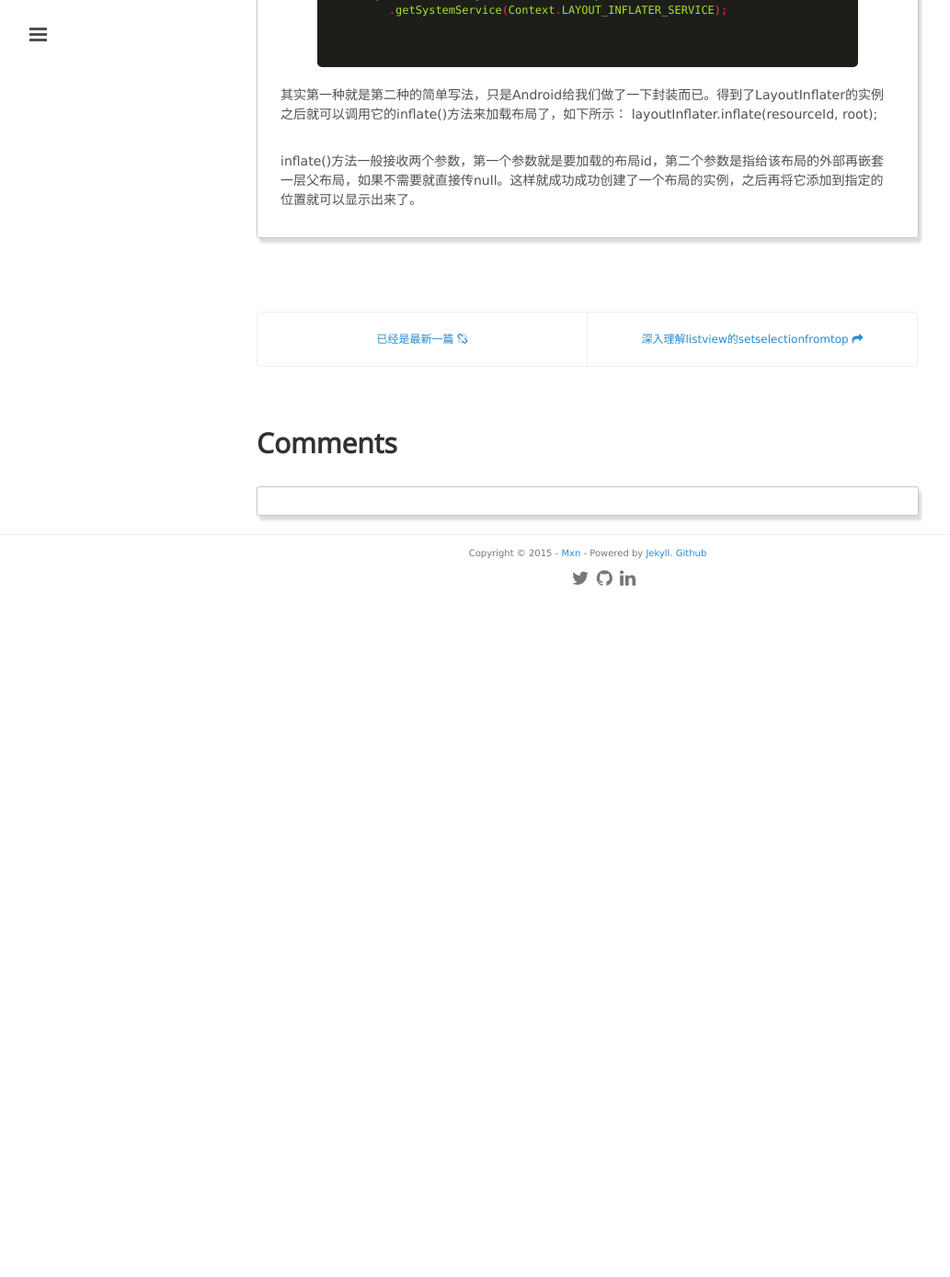
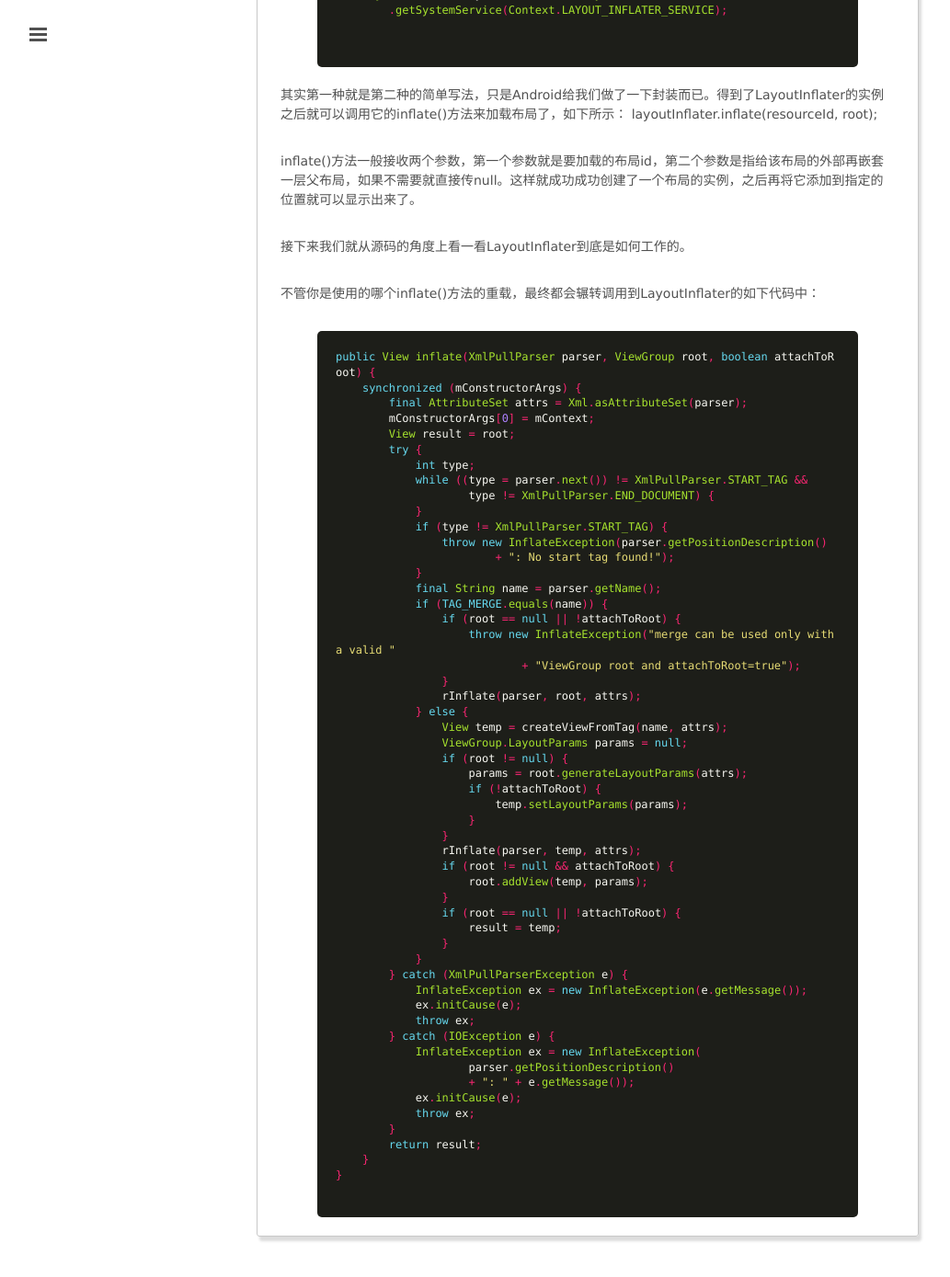
Before and after one commit to mxn21/mxn21.github.io, a Jekyll site: the page built from _posts/2015-7-14-深入了解android view绘制机制.md, in a window 1280 px wide and 1400 px high, scrolled down 660 px. Shown: the top 1389 px of the window at 92% size, without its empty margins (1-1034 px from the left). Built offline with Jekyll 4.4.1, drawn with Linux system fonts in a browser that asks for light colours; Markdown is read by kramdown in place of the engine named in the settings; comment, search, counter and statistics services are not loaded; before the commit the page ends 1314 px from its top, so only the background shows below that.

Commit message:
21312
423423

```diff
--- a/_posts/2015-7-14-深入了解android view绘制机制.md
+++ b/_posts/2015-7-14-深入了解android view绘制机制.md
@@ -28,3 +28,64 @@
 layoutInflater.inflate(resourceId, root);
 
 inflate()方法一般接收两个参数，第一个参数就是要加载的布局id，第二个参数是指给该布局的外部再嵌套一层父布局，如果不需要就直接传null。这样就成功成功创建了一个布局的实例，之后再将它添加到指定的位置就可以显示出来了。
+
+接下来我们就从源码的角度上看一看LayoutInflater到底是如何工作的。
+
+<!-- more -->
+
+不管你是使用的哪个inflate()方法的重载，最终都会辗转调用到LayoutInflater的如下代码中：
+
+    {% highlight java  %}
+public View inflate(XmlPullParser parser, ViewGroup root, boolean attachToRoot) {
+    synchronized (mConstructorArgs) {
+        final AttributeSet attrs = Xml.asAttributeSet(parser);
+        mConstructorArgs[0] = mContext;
+        View result = root;
+        try {
+            int type;
+            while ((type = parser.next()) != XmlPullParser.START_TAG &&
+                    type != XmlPullParser.END_DOCUMENT) {
+            }
+            if (type != XmlPullParser.START_TAG) {
+                throw new InflateException(parser.getPositionDescription()
+                        + ": No start tag found!");
+            }
+            final String name = parser.getName();
+            if (TAG_MERGE.equals(name)) {
+                if (root == null || !attachToRoot) {
+                    throw new InflateException("merge can be used only with a valid "
+                            + "ViewGroup root and attachToRoot=true");
+                }
+                rInflate(parser, root, attrs);
+            } else {
+                View temp = createViewFromTag(name, attrs);
+                ViewGroup.LayoutParams params = null;
+                if (root != null) {
+                    params = root.generateLayoutParams(attrs);
+                    if (!attachToRoot) {
+                        temp.setLayoutParams(params);
+                    }
+                }
+                rInflate(parser, temp, attrs);
+                if (root != null && attachToRoot) {
+                    root.addView(temp, params);
+                }
+                if (root == null || !attachToRoot) {
+                    result = temp;
+                }
+            }
+        } catch (XmlPullParserException e) {
+            InflateException ex = new InflateException(e.getMessage());
+            ex.initCause(e);
+            throw ex;
+        } catch (IOException e) {
+            InflateException ex = new InflateException(
+                    parser.getPositionDescription()
+                    + ": " + e.getMessage());
+            ex.initCause(e);
+            throw ex;
+        }
+        return result;
+    }
+}
+    {% endhighlight %}
```
